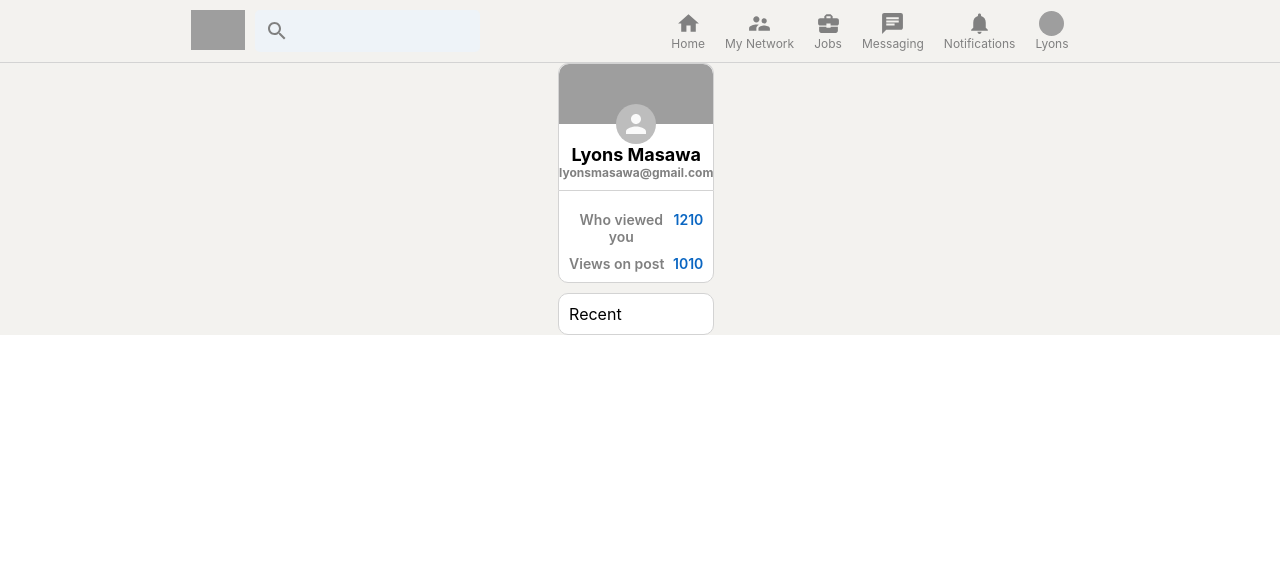
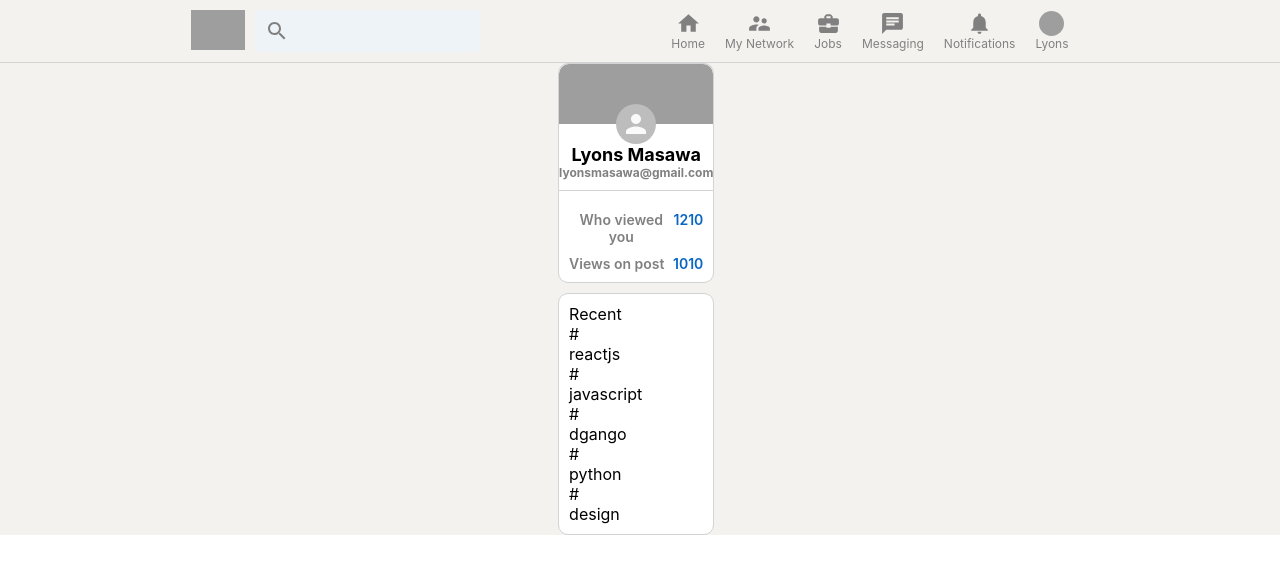
Before and after one commit to Lyonsmasawa/LinkedIn-X, a React (Create React App) app: page / in a window 1280 px wide. Shown: the top 574 px of the page. Built offline with nearby package versions, Linux system fonts and the light colour scheme; grey boxes are pictures that could not be loaded.

Commit message:
build sidebar recent

```diff
--- a/src/Sidebar.js
+++ b/src/Sidebar.js
@@ -32,7 +32,11 @@
 
             <div className="sidebar__bottom">
                 <p>Recent</p>
-
+                {recentItem("reactjs")}
+                {recentItem("javascript")}
+                {recentItem("dgango")}
+                {recentItem("python")}
+                {recentItem("design")}
             </div>
         </div>
     )
```
